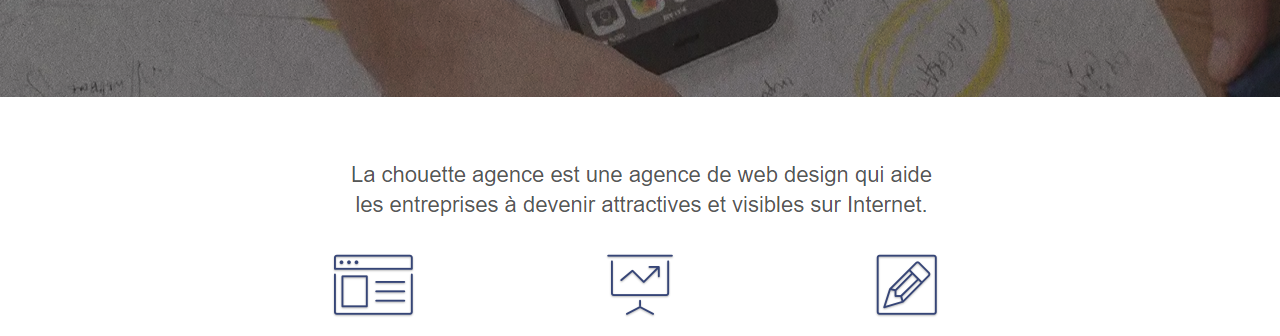
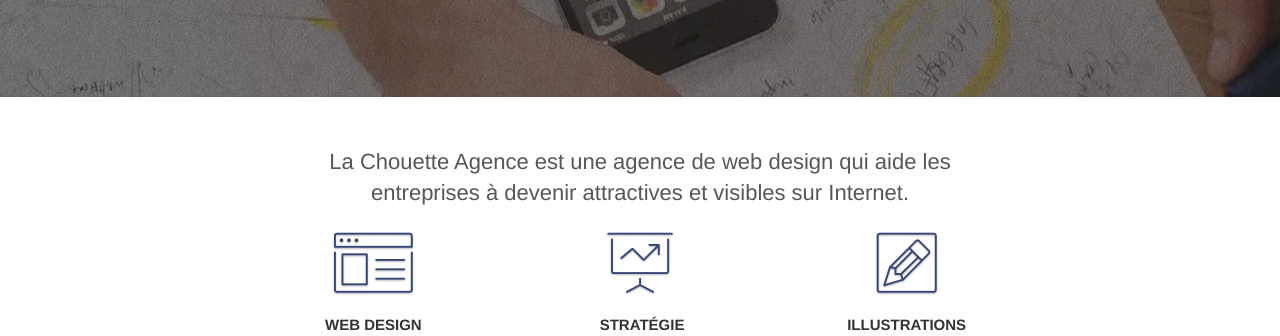
Before and after one commit to Darkjulius/BriceThibault_4_04102021, a plain HTML site: page index.html in a window 1280 px wide. Shown: the part 435-771 px from the top of the page. Drawn offline with Linux system fonts and the light colour scheme.

Commit message:
desactivation img-title
J'ai mis en commentaire pour le moment le code de l'image.
J'ai ajouté une balise h2 à la place et écrit le title. J'y ajouté du CSS dans la feuille style.css: (width à 61%, text-align: center, margin: 0 auto).

```diff
--- a/index.html
+++ b/index.html
@@ -83,7 +83,8 @@
 	<div class="container bloc-md">
 		<div class="row">
 			<div class="col-sm-12 text-center">
-				<img alt="agence web, agence web paris, web design paris, stratégie web" src="img/title.png" />
+				<!-- <img alt="agence web, agence web paris, web design paris, stratégie web" src="img/title.png" /> -->
+				<h2 class="description-agence">La Chouette Agence est une agence de web design qui aide les entreprises à devenir attractives et visibles sur Internet.</h2>
 			</div>
 		</div>
 		<div class="row voffset-lg med-width-whitespace">
--- a/style.css
+++ b/style.css
@@ -708,6 +708,11 @@ h2 {
     font-size: 22px;
     line-height: 1.4em;
 }
+.description-agence{
+    text-align: center;
+    width: 64%;
+    margin: 0 auto;
+}
 
 h3 {
     font-size: 15px;
```
